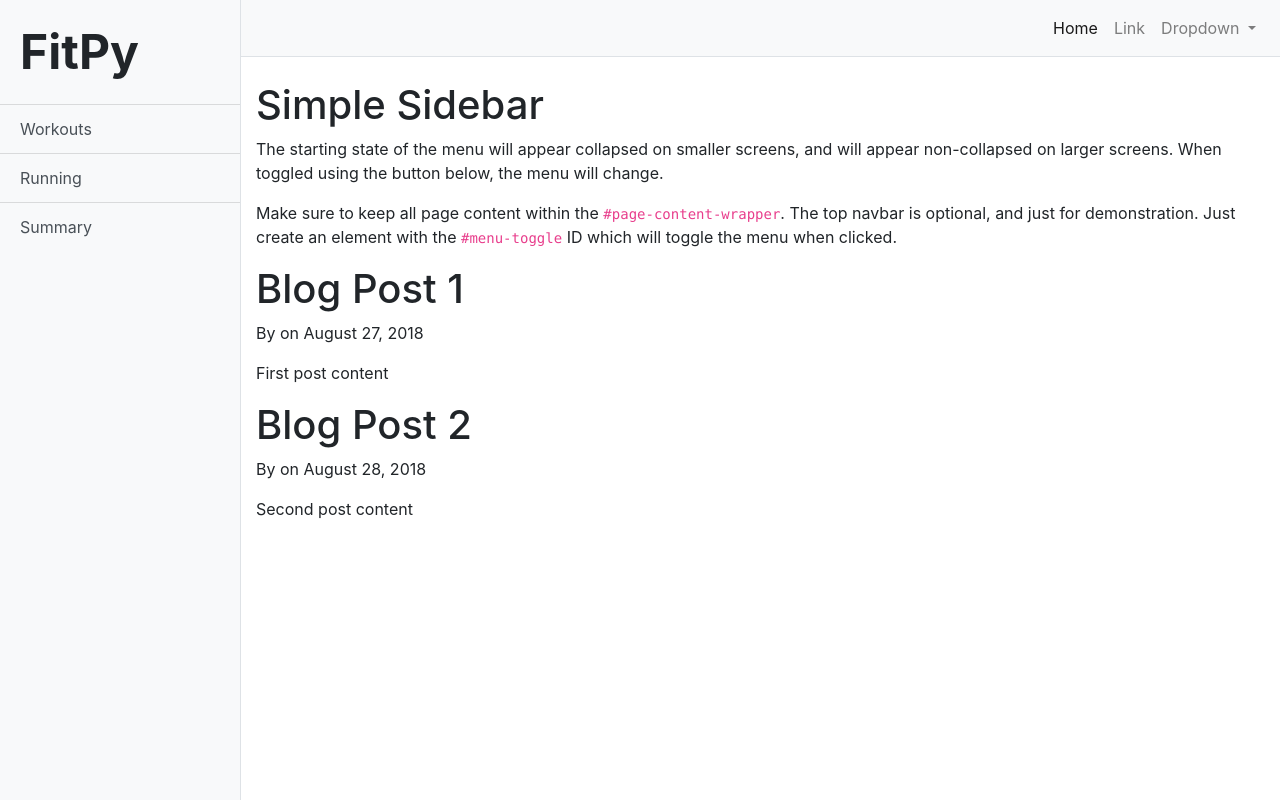
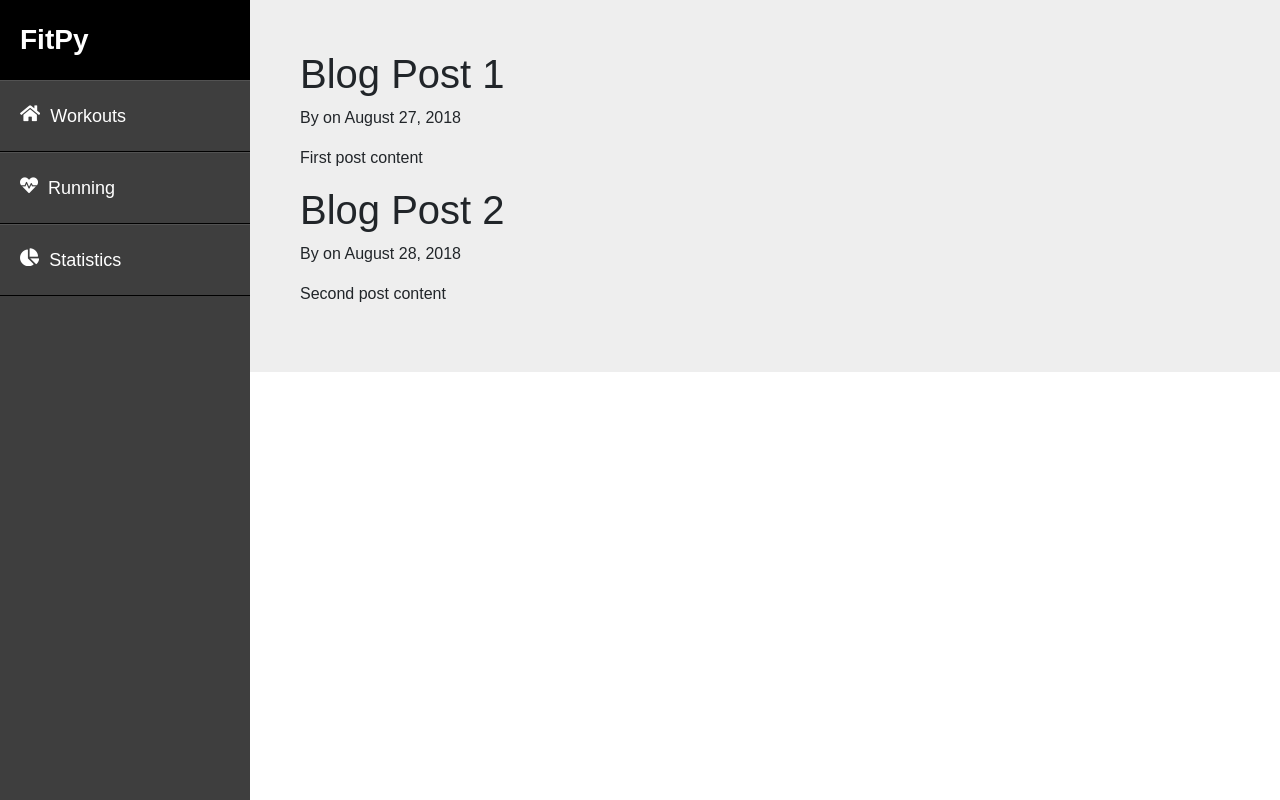
Before and after one commit to maosa/fitpy, a Django app: page / in a window 1280 px wide. Run offline with Django 3.2, Linux system fonts and the light colour scheme; some libraries are stand-ins or nearby versions.

```diff
--- a/workouts/static/workouts/main.css
+++ b/workouts/static/workouts/main.css
@@ -1,46 +1,66 @@
 
-body {
+* {
+    margin: 0px;
+    padding: 0px;
+    line-style: none;
+    text-decoration: none;
+    font-family: Arial, Helvetica, sans-serif;
     overflow-x: hidden;
 }
 
-#sidebar-wrapper {
-    min-height: 100vh;
-    margin-left: -15rem;
-    -webkit-transition: margin .25s ease-out;
-    -moz-transition: margin .25s ease-out;
-    -o-transition: margin .25s ease-out;
-    transition: margin .25s ease-out;
+/* SIDENAV */
+
+.sidenav {
+    left: 0px;
+    width: 250px;
+    height: 100%;
+    background: #3E3E3E;
+    position: fixed;
+    overflow: auto;
 }
 
-#sidebar-wrapper .sidebar-heading {
-    padding: 1rem 1.25rem;
-    font-size: 3rem;
+.sidenav header {
+    font-size: 28px;
     font-weight: bold;
+    color: #FFFFFF;
+    /* text-align: center; */
+    padding-left: 20px;
+    line-height: 80px;
+    background: #000000;
+    user-select: none
 }
 
-#sidebar-wrapper .list-group {
-    width: 15rem;
+.sidenav ul a{
+    font-size: 18px;
+    height: 100%;
+    width: 100%;
+    text-decoration: none;
+    line-height: 70px;
+    color: #FFFFFF;
+    padding-left: 20px;
+    box-sizing: border-box;
+    border-top: 1px solid rgba(255, 255, 255, 0.1);
+    border-bottom: 1px solid #000000;
+    display: block;
 }
 
-#page-content-wrapper {
-    min-width: 100vw;
+/* Add space between icon and text */
+
+.sidenav ul a i {
+    margin-right: 10px
 }
 
-#wrapper.toggled #sidebar-wrapper {
-    margin-left: 0;
+/* Make sidenav items move with mouse hovering */
+
+.sidenav ul li:hover a {
+    padding-left: 35px
 }
 
-@media (min-width: 768px) {
-    #sidebar-wrapper {
-        margin-left: 0;
-    }
+/* MAIN PAGE */
 
-    #page-content-wrapper {
-        min-width: 0;
-        width: 100%;
-    }
-
-    #wrapper.toggled #sidebar-wrapper {
-        margin-left: -15rem;
-    }
+ #homepage {
+    height: 100%;
+    margin-left: 250px; /* same as navbar width */
+    padding: 50px;
+    background: #EEEEEE;
 }
--- a/workouts/templates/workouts/base.html
+++ b/workouts/templates/workouts/base.html
@@ -9,100 +9,59 @@
     <!-- Required meta tags -->
     <meta charset="utf-8">
     <meta name="viewport" content="width=device-width, initial-scale=1, shrink-to-fit=no">
-    <meta name="description" content='fitness_app'>
-    <meta name="author" content="Andreas Maos">
 
     <!-- Bootstrap CSS -->
     <link rel="stylesheet" href="https://stackpath.bootstrapcdn.com/bootstrap/4.3.1/css/bootstrap.min.css" integrity="sha384-ggOyR0iXCbMQv3Xipma34MD+dH/1fQ784/j6cY/iJTQUOhcWr7x9JvoRxT2MZw1T" crossorigin="anonymous">
 
-    <!-- Load the .css fil efrom the static directory -->
+    <!-- To use font awesome icons -->
+    <link rel="stylesheet" href="https://use.fontawesome.com/releases/v5.7.0/css/all.css" integrity="sha384-lZN37f5QGtY3VHgisS14W3ExzMWZxybE1SJSEsQp9S+oqd12jhcu+A56Ebc1zFSJ" crossorigin="anonymous">
+
+    <!-- Load the .css file from the static directory -->
     <link rel='stylesheet' type='text/css' href="{% static 'workouts/main.css' %}">
 
-    {% if title %}
-        <title>Workouts - {{ title }}</title>
-    {% else %}
-        <title>Workouts</title>
-    {% endif %}
+    <!-- Use this instead during development -->
+    <!-- <link rel='stylesheet' type='text/css' href="../../static/workouts/main.css"> -->
 
 </head>
+
 <body>
 
     <!-- ################################################################################ -->
     <!-- ################################################################################ -->
 
-    <!-- Wrapper -->
-    <div class="d-flex" id="wrapper">
+    <!-- Sidebar -->
+    <div class='sidenav' id='sidenav'>
 
-    <!-- Sidebar -->
-    <div class="bg-light border-right" id="sidebar-wrapper">
+        <!-- Sidebar title -->
+        <header id='sidenav_header'>
+            FitPy
+        </header>
 
-        <div class="sidebar-heading">
-            FitPy
-        </div>
+        <!-- Sidebar items -->
+        <ul id='sidenav_items'>
 
-        <div class="list-group list-group-flush">
-            <a href="#" class="list-group-item list-group-item-action bg-light">Workouts</a>
-            <a href="#" class="list-group-item list-group-item-action bg-light">Running</a>
-            <a href="#" class="list-group-item list-group-item-action bg-light">Summary</a>
-        </div>
+            <li>
+                <a href='#'><i class="fa fa-home"></i>Workouts</a>
+            </li>
+
+            <li>
+                <a href='#'><i class="fa fa-heartbeat"></i>Running</a>
+            </li>
+
+            <li>
+                <a href='#'><i class="fa fa-chart-pie"></i>Statistics</a>
+            </li>
+
+        </ul>
 
     </div>
-    <!-- Sidebar -->
 
     <!-- Page Content -->
-    <div id="page-content-wrapper">
+    <div class='main' id='homepage'>
 
-        <!-- Top navigation bar -->
-        <nav class="navbar navbar-expand-lg navbar-light bg-light border-bottom">
-
-            <button class="navbar-toggler" type="button" data-toggle="collapse" data-target="#navbarSupportedContent" aria-controls="navbarSupportedContent" aria-expanded="false" aria-label="Toggle navigation">
-                <span class="navbar-toggler-icon"></span>
-            </button>
-
-            <div class="collapse navbar-collapse" id="navbarSupportedContent">
-                <ul class="navbar-nav ml-auto mt-2 mt-lg-0">
-                    <li class="nav-item active">
-                        <a class="nav-link" href="#">Home <span class="sr-only">(current)</span></a>
-                    </li>
-
-                    <li class="nav-item">
-                        <a class="nav-link" href="#">
-                            Link
-                        </a>
-                    </li>
-
-                    <li class="nav-item dropdown">
-                        <a class="nav-link dropdown-toggle" href="#" id="navbarDropdown" role="button" data-toggle="dropdown" aria-haspopup="true" aria-expanded="false">
-                            Dropdown
-                        </a>
-
-                        <div class="dropdown-menu dropdown-menu-right" aria-labelledby="navbarDropdown">
-                            <a class="dropdown-item" href="#">Action</a>
-                            <a class="dropdown-item" href="#">Another action</a>
-                            <div class="dropdown-divider"></div>
-                            <a class="dropdown-item" href="#">Something else here</a>
-                        </div>
-                    </li>
-                </ul>
-            </div>
-        </nav>
-        <!-- Top navigation bar -->
-
-        <div class="container-fluid">
-            <h1 class="mt-4">Simple Sidebar</h1>
-            <p>The starting state of the menu will appear collapsed on smaller screens, and will appear non-collapsed on larger screens. When toggled using the button below, the menu will change.</p>
-            <p>Make sure to keep all page content within the <code>#page-content-wrapper</code>. The top navbar is optional, and just for demonstration. Just create an element with the <code>#menu-toggle</code> ID which will toggle the menu when clicked.</p>
-        </div>
-
-        <div class='container'>
-            {% block content %}{% endblock %}
-        </div>
+        {% block content %}{% endblock %}
 
     </div>
-    <!-- Page Content -->
-
-    </div>
-    <!-- Wrapper -->
 
     <!-- ################################################################################ -->
     <!-- ################################################################################ -->
@@ -114,4 +73,5 @@
     <script src="https://stackpath.bootstrapcdn.com/bootstrap/4.3.1/js/bootstrap.min.js" integrity="sha384-JjSmVgyd0p3pXB1rRibZUAYoIIy6OrQ6VrjIEaFf/nJGzIxFDsf4x0xIM+B07jRM" crossorigin="anonymous"></script>
 
 </body>
+
 </html>
```
Also changed, not shown: 3 other files.
